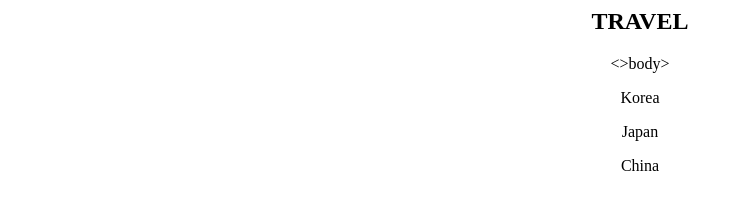
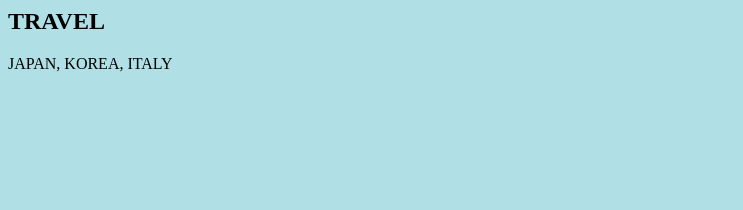
Before and after one commit to ejmabs21/power, a plain HTML site: page travel.html in a window 1280 px wide. Shown: the whole page, without its empty margins (0-743 px from the left). Drawn offline with Linux system fonts and the light colour scheme.

Commit message:
Update travel.html

```diff
--- a/travel.html
+++ b/travel.html
@@ -1,13 +1,11 @@
 <html>
-  <head> <center>
-    <h2> TRAVEL</h2>
-    <>body>
-    <p></p>
+	<head>
 
-    <p> Korea </p>
-    <p> Japan </p>
-    <p> China </p>
+		<h2>TRAVEL</h2>
 
-    </body>
-  </head> </center>
+	<body style="background-color:powderblue;">
+	<p> JAPAN, KOREA, ITALY </p>
+
+	</body>
+	</head>
 </html>
```
